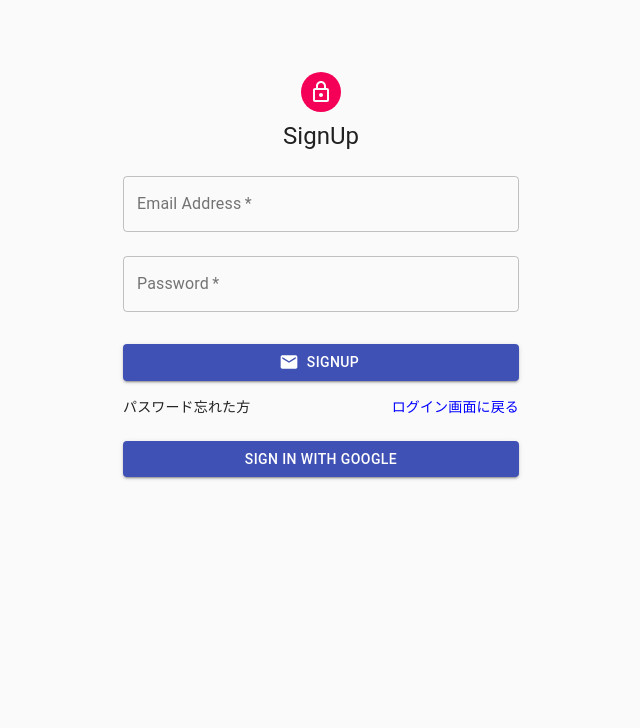
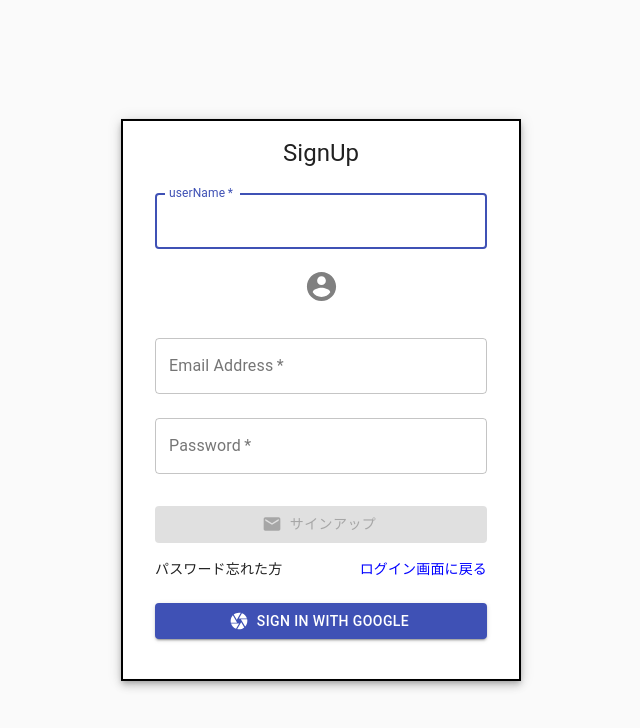
Before and after one commit to fumimoe/board, a React (Create React App) app: page / in a window 1280 px wide. Both pictures are taken after a click on the element "新しいアカウントを作成する". Shown: the top 728 px of the page, without its empty margins (319-959 px from the left). Built offline with nearby package versions, Linux system fonts and the light colour scheme; no server answers.

Commit message:
create tweet

```diff
--- a/src/components/Auth.module.css
+++ b/src/components/Auth.module.css
@@ -1,8 +1,28 @@
-.login_toggleMode{
-    cursor: pointer;
+.login_toggleMode {
+  cursor: pointer;
   color: #0000ff;
 }
+.login_modal {
+  text-align: center;
 
+
+}
 .login_reset {
-    cursor: pointer;
-  }
+  cursor: pointer;
+}
+.login_hiddenIcon {
+  text-align: center;
+  display: none;
+}
+.login_addIcon {
+  cursor: pointer;
+  color: gray;
+}
+.login_addIconLoaded {
+  cursor: pointer;
+  color: whitesmoke;
+}
+
+.title{
+  text-align: center;
+}
--- a/src/components/Auth.tsx
+++ b/src/components/Auth.tsx
@@ -6,10 +6,6 @@ import Avatar from "@material-ui/core/Avatar";
 import Button from "@material-ui/core/Button";
 import CssBaseline from "@material-ui/core/CssBaseline";
 import TextField from "@material-ui/core/TextField";
-import FormControlLabel from "@material-ui/core/FormControlLabel";
-import Checkbox from "@material-ui/core/Checkbox";
-import Link from "@material-ui/core/Link";
-import Paper from "@material-ui/core/Paper";
 import Box from "@material-ui/core/Box";
 import Grid from "@material-ui/core/Grid";
 import LockOutlinedIcon from "@material-ui/icons/LockOutlined";
@@ -23,17 +19,44 @@ import AccountCircleIcon from "@material-ui/icons/AccountCircle";
 import Modal from "@material-ui/core/Modal";
 import Container from "@material-ui/core/Container";
 import { updateUserProfile } from "../features/userSlice";
+import IconButton from "@material-ui/core/IconButton";
+
+
+
+
+const  getModalStyle = () =>{
+  // 画面の真ん中にmodalが表示される
+  const top = 50 ;
+  const left = 50;
+
+  return {
+    top: `${top}%`,
+    left: `${left}%`,
+    // 現状左上の角が真ん中にくるからtransformで調整することで真ん中に配置することができる
+    transform: `translate(-${top}%, -${left}%)`,
+  };
+}
 
 const useStyles = makeStyles((theme) => ({
+
   paper: {
-    marginTop: theme.spacing(8),
-    display: "flex",
-    flexDirection: "column",
-    alignItems: "center",
+    position: 'absolute',
+    top:"50%",
+    left:"50%",
+    transform: `translate(-50%, -50%)`,
+    width: 400,
+    backgroundColor: theme.palette.background.paper,
+    border: '2px solid #000',
+    boxShadow: theme.shadows[5],
+    padding: theme.spacing(2, 4, 3),
+  },
+  root:{
+    height:100
   },
   avatar: {
-    margin: theme.spacing(1),
+    margin: theme.spacing(2),
     backgroundColor: theme.palette.secondary.main,
+
   },
   form: {
     width: "100%", // Fix IE 11 issue.
@@ -42,6 +65,16 @@ const useStyles = makeStyles((theme) => ({
   submit: {
     margin: theme.spacing(3, 0, 2),
   },
+  // モーダルクラスのCSSを指定する
+  modal:{
+    outline:"none",
+    position:"absolute",
+    width:400,
+    borderRadius:20,
+    boxShadow:theme.shadows[5],
+    padding:theme.spacing(10),
+    backgroundColor: "white",
+  }
 }));
 
 export const Auth: React.FC = () => {
@@ -53,6 +86,19 @@ export const Auth: React.FC = () => {
   const [userName, setUserName] = useState("");
   //   <File | null>はファイル型かnullのどちらかが入ってくる
   const [avatarImage, setAvatarImage] = useState<File | null>(null);
+  const [openModal,setOpenModal] = useState(false);
+  const [resetEmail,setResetEmail] = useState("");
+
+  const sendResetEmail = async(e:React.MouseEvent<HTMLElement>) => {
+    await auth.sendPasswordResetEmail(resetEmail).then(() =>{
+      // 成功したらモーダルを閉じる＆resetEmailを初期化する
+        setOpenModal(false);
+        setResetEmail("")
+    }).catch((error) => {
+      alert(error.message)
+      setResetEmail("")
+    })
+  }
 
   const onChangeImageHandler = (e: React.ChangeEvent<HTMLInputElement>) => {
     //   !をつける理由としてNon-null assertion operatorなのでこれは非nullでかつ非undefinedであること意味する
@@ -95,8 +141,7 @@ export const Auth: React.FC = () => {
 
     // プロフィールを更新することができる→authUser.user?userオブジェクトがあれば追加で名前と写真を追加することができる
     await authUser.user?.updateProfile({
-        displayName
-        : userName,
+      displayName: userName,
       photoURL: url,
     });
     // その後dispatchでreduxstateを変更する
@@ -108,23 +153,59 @@ export const Auth: React.FC = () => {
     );
   };
 
-
-
-
-
-
   return (
-    <Container component="main" maxWidth="xs">
+    <Container component="main" className={styles.container} >
       <CssBaseline />
 
       <div className={classes.paper}>
-        <Avatar className={classes.avatar}>
+        {/* <Avatar className={classes.avatar} >
           <LockOutlinedIcon />
-        </Avatar>
-        <Typography component="h1" variant="h5">
+        </Avatar> */}
+        <Typography className={styles.title} component="h1" variant="h5">
           {isLogin ? "signIn" : "SignUp"}
         </Typography>
         <form className={classes.form} noValidate>
+          {/* 条件式で新規でアカウント作成した時は名前を入力する */}
+          {!isLogin && (
+            <>
+              <TextField
+                variant="outlined"
+                margin="normal"
+                required
+                fullWidth
+                id="userName"
+                label="userName"
+                name="userName"
+                autoComplete="userName"
+                autoFocus
+                value={userName}
+                //   イベント時のに型定義をしてる
+                onChange={(e: React.ChangeEvent<HTMLInputElement>) => {
+                  setUserName(e.target.value);
+                }}
+              />
+              <Box textAlign="center">
+                <IconButton>
+                  {/* labelを指定することでiconを押すとファイルが表示されるようになる */}
+                  <label>
+                    <AccountCircleIcon
+                      fontSize="large"
+                      className={
+                        avatarImage
+                          ? styles.login_addIconLoaded
+                          : styles.login_addIcon
+                      }
+                    />
+                    <input
+                      type="file"
+                      className={styles.login_hiddenIcon}
+                      onChange={onChangeImageHandler}
+                    />
+                  </label>
+                </IconButton>
+              </Box>
+            </>
+          )}
           <TextField
             variant="outlined"
             margin="normal"
@@ -158,6 +239,14 @@ export const Auth: React.FC = () => {
           />
 
           <Button
+            // disabledは無効化する→右が無効化する条件
+            // ボタンが押せなくなる
+            disabled={
+              // ログイン時と新規作成の時で処理を分ける条件分岐
+              isLogin
+                ? !email || password.length < 6
+                : !userName || !email || password.length < 6 || !avatarImage
+            }
             //   type属性を消す理由としてはsubmitの既定の処理をさせない為。またはSignInEmailにpreventDefault()を指定する
             fullWidth
             variant="contained"
@@ -183,14 +272,14 @@ export const Auth: React.FC = () => {
                   }
             }
           >
-            {isLogin ? "signIn" : "SignUp"}
+            {isLogin ? "サインイン" : "サインアップ"}
           </Button>
           <Grid container>
             {/* xsでサイズを指定することができる→片方だけにxsを指定することで指定した方だけが全体を占めるので片方が右寄せになる */}
             <Grid item xs>
-              <span className={styles.login_reset}></span>
+              <span className={styles.login_reset} onClick={()=>setOpenModal(true)}>パスワード忘れた方</span>
 
-              <span>パスワード忘れた方</span>
+
             </Grid>
             <Grid item>
               {/* ボタンを押すたびにbooleanが反転する */}
@@ -208,11 +297,35 @@ export const Auth: React.FC = () => {
             color="primary"
             className={classes.submit}
             onClick={signInGoogle}
+            // 文字の最初にmaterial ui のiconを表示することができる
+            startIcon={<CameraIcon/>}
           >
             Sign In With Google
           </Button>
         </form>
+        <Modal open={openModal} className={styles.modal_top}  onClose={() => setOpenModal(false)}>
+              <div style={getModalStyle()} className={classes.modal}>
+                <div className={styles.login_modal}>
+                  <TextField
+                  InputLabelProps={{
+                    shrink:true
+                  }}
+                  type="email"
+                  name="email"
+                  label="reset Email"
+                  value={resetEmail}
+                  onChange={(e:React.ChangeEvent<HTMLInputElement>)=>{
+                    setResetEmail(e.target.value);
+                  }}
+                  />
+                  <IconButton>
+                    <SendIcon onClick={()=>sendResetEmail}/>
+                  </IconButton>
+                </div>
+              </div>
+        </Modal>
       </div>
       </Container>
+
   );
 };
--- a/src/components/Fead.tsx
+++ b/src/components/Fead.tsx
@@ -1,9 +1,11 @@
 import React from "react";
 import { auth } from "../firebase";
+import TweetInput from './TweetInput';
 
 const Fead = () => {
   return (
     <div>
+      <TweetInput/>
       <button onClick={() => auth.signOut().catch((error) => error.message)}>
         Logout
       </button>
--- /dev/null
+++ b/src/components/TweetInput.tsx
@@ -0,0 +1,89 @@
+import React, { useState } from "react";
+import styles from "./TweetInput.module.css";
+import { useSelector } from "react-redux";
+import { selectCount } from "../features/userSlice";
+import { Avatar, Button, IconButton } from "@material-ui/core";
+import { auth, storage, db, FirebaseTimestamp } from "../firebase";
+import AddAPhotoIcon from "@material-ui/icons/AddAPhoto";
+import firebase from "firebase/app";
+
+const TweetInput = () => {
+  const user = useSelector(selectCount);
+
+  const [tweetImage, setTweetImage] = useState<File | null>(null);
+  const [tweetMsg, setTweetMsg] = useState("");
+
+  const onChangeImageHandler = (e: React.ChangeEvent<HTMLInputElement>) => {
+    //   !をつける理由としてNon-null assertion operatorなのでこれは非nullでかつ非undefinedであること意味する
+    // 画像が選択された時に入る
+    if (e.target.files![0]) {
+      setTweetImage(e.target.files![0]);
+      e.target.value = "";
+    }
+  };
+
+  const sendTweet = async(e: React.FormEvent<HTMLFormElement>) => {
+    e.preventDefault();
+
+    if (tweetImage) {
+        const S =
+        "abcdefghijklmnopqrstuvwxyzABCDEFGHIJKLMNOPQRSTUVWXYZ0123456789"; // 62文字
+      var N = 16;
+      // Uint32Arrayは符号なしの３２ビットで表現できる
+      const randomChar = Array.from(crypto.getRandomValues(new Uint32Array(N)))
+        .map((n) => S[n % S.length])
+        .join("");
+      const fileName = randomChar + "_" + tweetImage.name;
+      const uploadTweetImg = storage.ref(`images/${fileName}`).put(tweetImage);
+
+      uploadTweetImg.on(
+        //   storgeに対してstateの変化があった時に動作する
+        // 3つ引数を持つことができる
+        // ①進捗を確認するメソッド　()=>{},
+        // ②errorが発生した時のメソッド
+        // ③正常に処理が終了した時のメソッド
+        firebase.storage.TaskEvent.STATE_CHANGED,
+        ()=>{},
+        (error) => {
+            alert(error.message)
+        },
+        async() => {
+            // 画像をimagesから取得して対象のファイルを選択する（child）そのURLを取得してdbに保存する
+            await storage.ref('imgaes').child(fileName).getDownloadURL().then(async(url)=>{
+                await db.collection('posts').add({
+                    avatar: user.photoURL,
+                    image: url,
+                    text: tweetMsg,
+                    timestamp: FirebaseTimestamp,
+                    username: user.displayName,
+                })
+            })
+        }
+      )
+
+    } else {
+      db.collection("posts").add({
+        avatar: user.photoURL,
+        image: "",
+        text: tweetMsg,
+        timestamp: FirebaseTimestamp,
+        username: user.displayName,
+      });
+    }
+    // これで初期化する
+    setTweetImage(null)
+    setTweetMsg("")
+  };
+
+  return (
+    <div>
+      <Avatar
+        className={styles.tweet_avatar}
+        src={user.photoURL}
+        onClick={async () => await auth.signOut()}
+      />
+    </div>
+  );
+};
+
+export default TweetInput;
--- a/src/features/userSlice.ts
+++ b/src/features/userSlice.ts
@@ -18,7 +18,7 @@ export const userSlice = createSlice({
     logout: (state) => {
       state.user = { uid: "", photoURL: "", displayName: "" };
     },
-    updateUserProfile: (state, action: PayloadAction<USER>) => {
+    updateUserProfile: (state, action) => {
       state.user.displayName = action.payload.displayName;
       state.user.photoURL = action.payload.photoURL;
     },
```
Also changed, not shown: src/components/TweetInput.module.css (added). Lines whose indentation alone changed are shown as unchanged.
